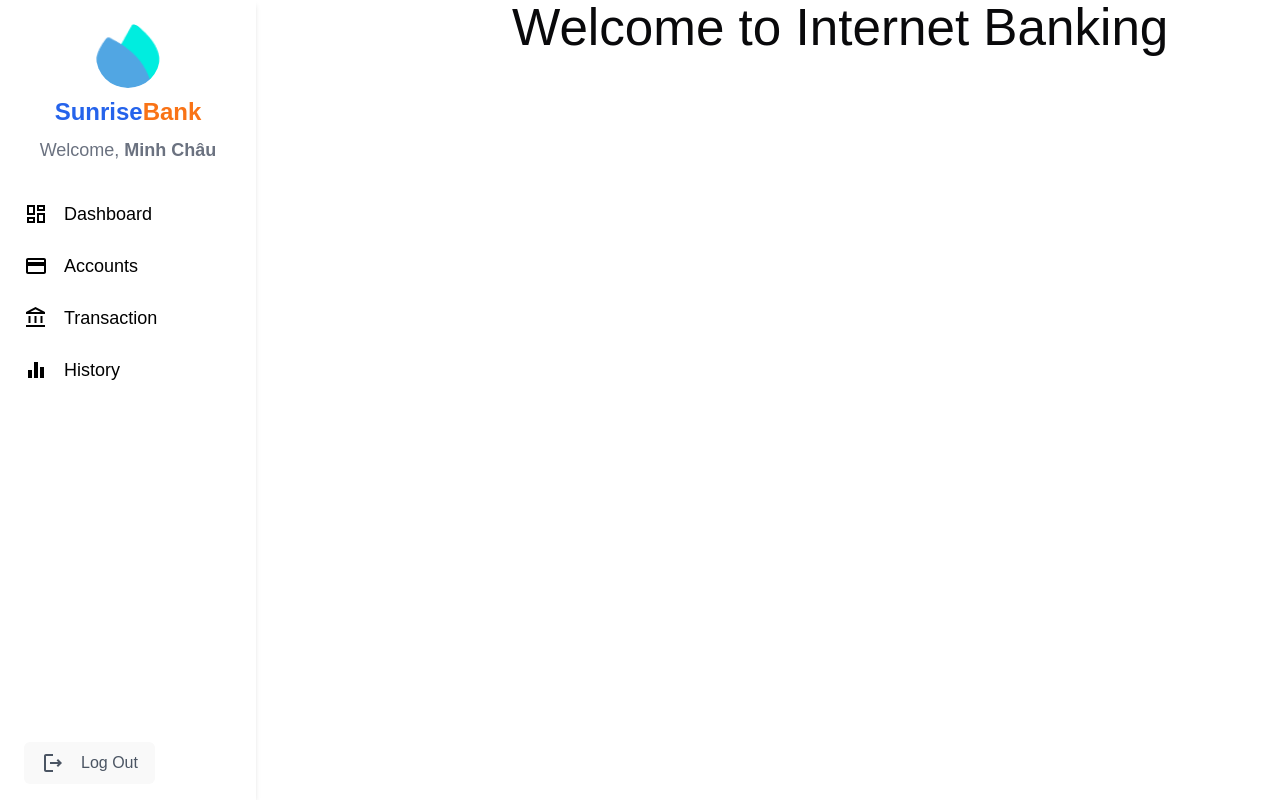
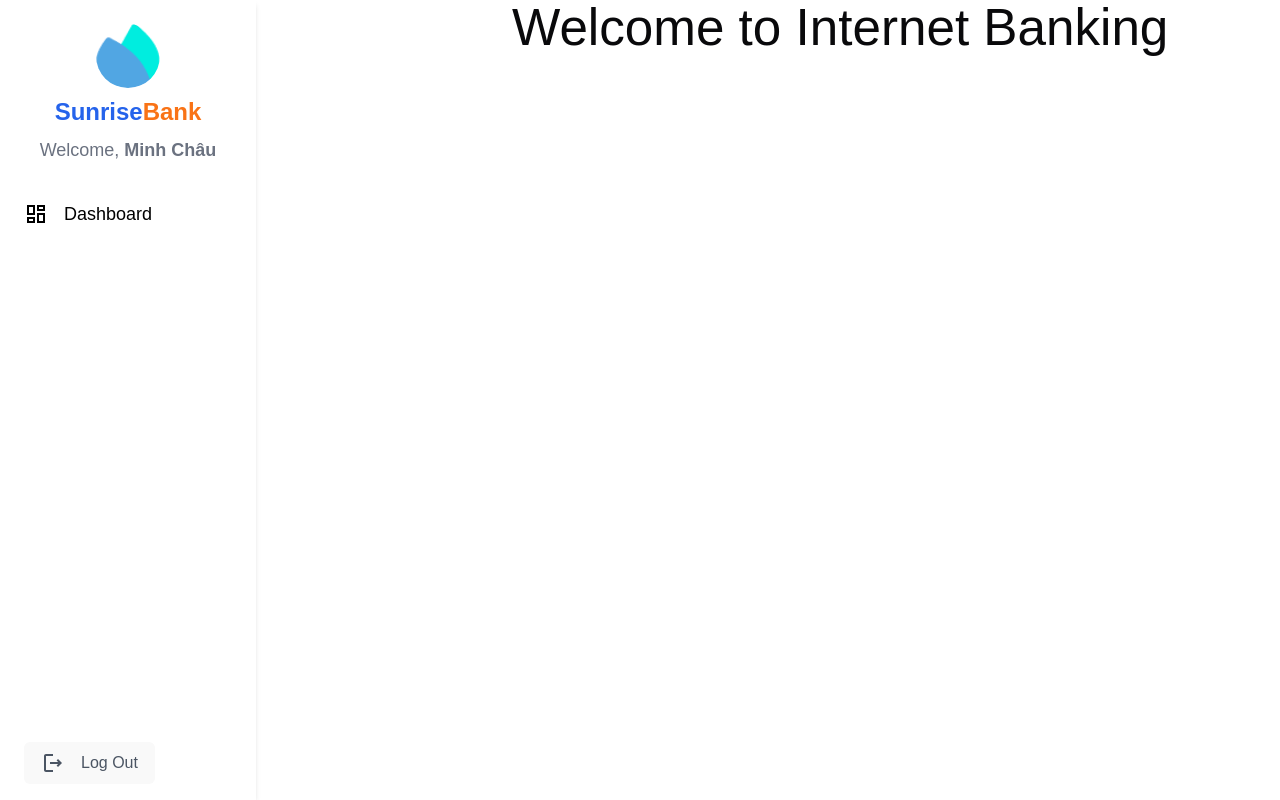
Before and after one commit to minhchau1112/InternetBanking, a React (Vite) app in the folder frontend/: page / in a window 1280 px wide. Built offline with nearby package versions, Linux system fonts and the light colour scheme; sample sign-in values are in the browser's storage.

Commit message:
[Frontend] Finish the login flow version 2

```diff
--- a/frontend/src/App.tsx
+++ b/frontend/src/App.tsx
@@ -1,12 +1,29 @@
-import { Routes, Route, useLocation } from "react-router-dom";
+import {Routes, Route, useLocation, useNavigate} from "react-router-dom";
 import CustomerDashboard from "./pages/customer/CustomerDashboard";
 import Sidebar from "./components/Sidebar";
 import { LoginForm } from "@/pages/login/Login.tsx";
+import {useEffect} from "react";
+import {useSelector} from "react-redux";
+import { RootState } from "./redux/store/index.ts";
 
 function App() {
+
+    const navigate = useNavigate();
+    const token = localStorage.getItem("access_token");
+    useEffect(() => {
+        if (!token) {
+            navigate("/login");
+        }
+    }, [navigate, token]);
+    const user = useSelector((state: RootState) => state.auth.user);
+
     const location = useLocation();
     const isLoginPage = location.pathname === "/login";
-    const userType = "employee";
+
+    const userType: "ROLE_CUSTOMER" | "ROLE_EMPLOYEE" | "ROLE_ADMIN" | null =
+        user?.role === "ROLE_CUSTOMER" || user?.role === "ROLE_EMPLOYEE" || user?.role === "ROLE_ADMIN"
+            ? user?.role
+            : null;
 
     return (
         <div className="flex">
--- a/frontend/src/components/Sidebar.tsx
+++ b/frontend/src/components/Sidebar.tsx
@@ -12,7 +12,7 @@ import {
 import logo from "../logoBank.png";
 
 interface SidebarProps {
-  userType: "customer" | "employee" | "admin";
+  userType: "ROLE_CUSTOMER" | "ROLE_EMPLOYEE" | "ROLE_ADMIN" | null  | undefined;
 }
 
 const Sidebar: React.FC<SidebarProps> = ({ userType }) => {
@@ -41,7 +41,7 @@ const Sidebar: React.FC<SidebarProps> = ({ userType }) => {
             <DashboardOutlined /> Dashboard
           </NavLink>
 
-          {userType === "customer" && (
+          {userType === "ROLE_CUSTOMER" && (
             <>
               <NavLink to="/payments" className={getNavLinkClass}>
                 <PaymentOutlined /> Payments
@@ -61,7 +61,7 @@ const Sidebar: React.FC<SidebarProps> = ({ userType }) => {
             </>
           )}
 
-          {userType === "employee" && (
+          {userType === "ROLE_EMPLOYEE" && (
             <>
               <NavLink to="/customers" className={getNavLinkClass}>
                 <PaymentOutlined /> Accounts
@@ -75,7 +75,7 @@ const Sidebar: React.FC<SidebarProps> = ({ userType }) => {
             </>
           )}
 
-          {userType === "admin" && (
+          {userType === "ROLE_ADMIN" && (
             <>
               <NavLink to="/employees" className={getNavLinkClass}>
                 <PaymentOutlined /> Employees
--- a/frontend/src/main.tsx
+++ b/frontend/src/main.tsx
@@ -1,10 +1,17 @@
-import { createRoot } from 'react-dom/client'
-import './index.css'
-import App from './App.tsx'
-import { BrowserRouter as Router } from "react-router-dom";
+import { createRoot } from 'react-dom/client';
+import React from "react";
+import './index.css';
+import App from './App.tsx';
+import { Provider } from "react-redux";
+import { store } from "@/redux/store";
+import { BrowserRouter } from 'react-router-dom';  // Import BrowserRouter
 
 createRoot(document.getElementById('root')!).render(
-  <Router>
-    <App />
-  </Router>
-)
+    <React.StrictMode>
+        <Provider store={store}>
+            <BrowserRouter>
+                <App />
+            </BrowserRouter>
+        </Provider>
+    </React.StrictMode>
+);
--- a/frontend/src/pages/login/Login.tsx
+++ b/frontend/src/pages/login/Login.tsx
@@ -15,6 +15,8 @@ import { Input } from "@/components/ui/input"
 import axios from "axios";
 import {toast, ToastContainer} from "react-toastify";
 import {login} from "@/api/authAPI.ts";
+import {useDispatch} from "react-redux";
+import {setUser} from "@/redux/slices/authSlice.ts";
 
 const formSchema = z.object({
     username: z.string().min(1, "Tên đăng nhập là bắt buộc"),
@@ -26,6 +28,7 @@ const formSchema = z.object({
 
 export function LoginForm() {
     const navigate = useNavigate();
+    const dispatch = useDispatch();
 
     const form = useForm<z.infer<typeof formSchema>>({
         resolver: zodResolver(formSchema),
@@ -39,15 +42,18 @@ export function LoginForm() {
         try {
             const data = await login(values.username, values.password);
 
+            console.log(data);
+
             localStorage.setItem("access_token", data.accessToken);
             localStorage.setItem("accountId", data.user.accountID);
+
+            dispatch(setUser(data.user));
 
             toast.success("Đăng nhập thành công.");
 
             setTimeout(() => {
                 navigate("/");
             }, 3000);
-
         } catch (error) {
             if (axios.isAxiosError(error)) {
                 toast.error("Đăng nhập thất bại, vui lòng kiểm tra lại thông tin.");
--- /dev/null
+++ b/frontend/src/redux/slices/authSlice.ts
@@ -0,0 +1,31 @@
+import { createSlice, PayloadAction } from "@reduxjs/toolkit";
+
+interface User {
+    username: string;
+    accountID: number;
+    role: string;
+}
+
+interface AuthState {
+    user: User | null;
+}
+
+const initialState: AuthState = {
+    user: null,
+};
+
+const authSlice = createSlice({
+    name: "auth",
+    initialState,
+    reducers: {
+        setUser(state, action: PayloadAction<User>) {
+            state.user = action.payload;
+        },
+        clearUser(state) {
+            state.user = null;
+        },
+    },
+});
+
+export const { setUser, clearUser } = authSlice.actions;
+export default authSlice.reducer;
--- /dev/null
+++ b/frontend/src/redux/store/index.ts
@@ -0,0 +1,11 @@
+import { configureStore } from "@reduxjs/toolkit";
+import authReducer from "../slices/authSlice.ts";
+
+export const store = configureStore({
+    reducer: {
+        auth: authReducer,
+    },
+});
+
+export type RootState = ReturnType<typeof store.getState>;
+export type AppDispatch = typeof store.dispatch;
```
